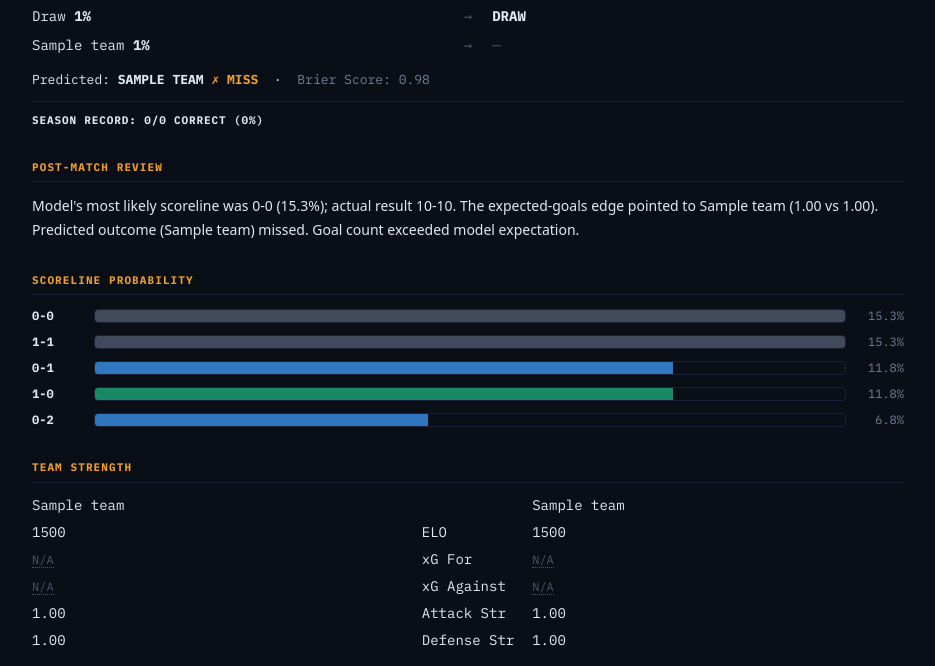
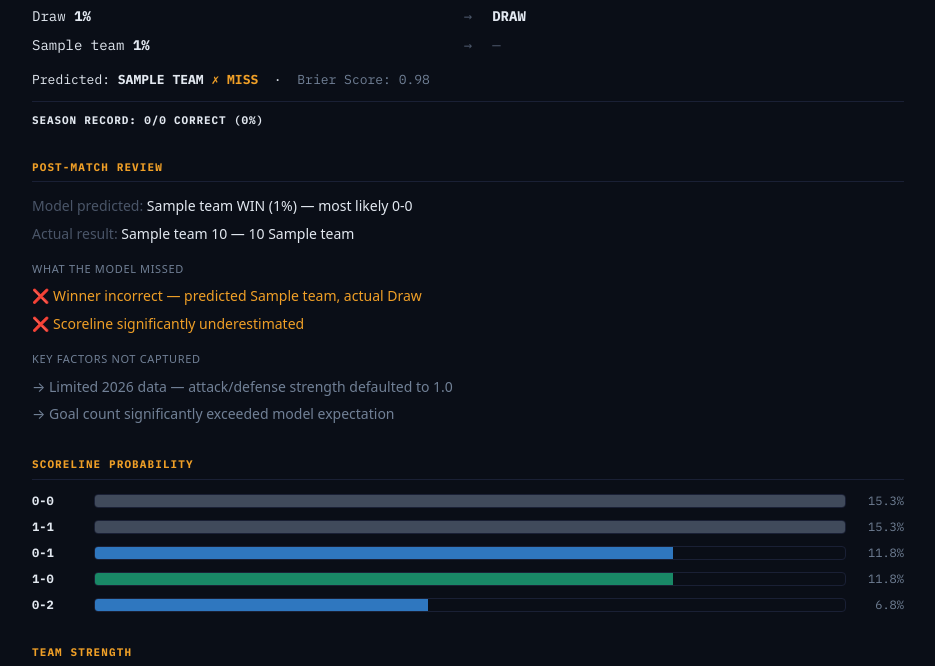
Before and after one commit to Gunnerista/worldcup-predictor, a Flask app: page /match/1 in a window 1280 px wide. Shown: the part 345-1011 px from the top of the page, without its empty margins (172-1107 px from the left). Run offline with Flask 3, Linux system fonts and the light colour scheme; tables that the repository leaves empty hold one stand-in row (values such as "Sample post"); a database or web service that is not in the repository returns one stand-in record (values such as "Sample title"); data that the repository does not hold is empty; some libraries are stand-ins or nearby versions.

Commit message:
feat: structured post-match review with got_right/missed/key_factors

```diff
--- a/app.py
+++ b/app.py
@@ -331,35 +331,76 @@ def generate_pre_match_narrative(b) -> str:
     return " ".join(parts)
 
 
-def generate_post_match_review(b) -> str:
-    """English post-match review comparing prediction to result."""
+def generate_post_match_review(b) -> dict:
+    """Structured post-match review: prediction vs result, what the model got
+    right / missed, and factors it couldn't capture."""
     t1, t2 = b["team1"], b["team2"]
-    parts = []
+    correct = bool(b.get("prediction_correct"))
+    aw = b.get("actual_winner", "Draw")
+    pw = b.get("predicted_winner", "Draw")
+    eg1, eg2 = b["eg1"], b["eg2"]
+    total_xg = eg1 + eg2
+    actual_total = b.get("actual_total_goals", 0)
+    pred = b.get("pred", {"p1": b["p1"], "pdraw": b["pdraw"], "p2": b["p2"]})
+
+    # Predicted outcome summary.
+    if pw == t1:
+        label, pct = f"{t1} WIN", pred["p1"]
+    elif pw == t2:
+        label, pct = f"{t2} WIN", pred["p2"]
+    else:
+        label, pct = "DRAW", pred["pdraw"]
+    top_sl = b["scorelines"][0]["scoreline"] if b["scorelines"] else "n/a"
+    predicted = f"{label} ({pct}%) — most likely {top_sl}"
+    actual = f"{t1} {b.get('actual_score_plain', '')} {t2}"
+
+    # What the model got right.
+    got_right = []
+    if correct:
+        got_right.append("Correct draw prediction" if aw == "Draw"
+                         else f"Correct winner prediction ({aw} WIN)")
+    fav = t1 if eg1 >= eg2 else t2
+    if aw != "Draw" and aw == fav:
+        got_right.append(f"xG edge correctly identified ({t1} {eg1:.2f} vs {t2} {eg2:.2f})")
+    if total_xg < 2.5 and actual_total <= 2:
+        got_right.append("Low-scoring prediction accurate")
+
+    # What the model missed.
+    missed = []
+    if not correct:
+        missed.append(f"Winner incorrect — predicted {pw}, actual {aw}")
     if b["scorelines"]:
-        top = b["scorelines"][0]
-        parts.append(
-            f"Model's most likely scoreline was {top['scoreline']} "
-            f"({top['probability_pct']}%); actual result {b['actual_score_plain']}."
-        )
-    fav = t1 if b["eg1"] >= b["eg2"] else t2
-    parts.append(
-        f"The expected-goals edge pointed to {fav} "
-        f"({b['eg1']:.2f} vs {b['eg2']:.2f})."
-    )
-    if b.get("prediction_correct") is True:
-        parts.append(f"Predicted outcome ({b['predicted_winner']}) was correct.")
-    elif b.get("prediction_correct") is False:
-        parts.append(f"Predicted outcome ({b['predicted_winner']}) missed.")
-    expected_total = round(b["eg1"] + b["eg2"])
-    actual_total = b.get("actual_total_goals")
-    if actual_total is not None:
-        if actual_total > expected_total:
-            parts.append("Goal count exceeded model expectation.")
-        elif actual_total < expected_total:
-            parts.append("Goal count fell below model expectation.")
-        else:
-            parts.append("Goal count matched model expectation.")
-    return " ".join(parts)
+        sl0 = b["scorelines"][0]
+        predicted_total = sl0["home_goals"] + sl0["away_goals"]
+        if actual_total - predicted_total >= 2:
+            missed.append("Scoreline significantly underestimated")
+        elif predicted_total - actual_total >= 2:
+            missed.append("Scoreline significantly overestimated")
+    if pw == "Draw" and aw != "Draw":
+        missed.append("Draw probability overstated")
+
+    # Factors the model could not capture.
+    key_factors = []
+    s1, s2 = b["strength1"], b["strength2"]
+    if s1.get("xg_for") is None or s2.get("xg_for") is None:
+        key_factors.append("Limited 2026 data — attack/defense strength defaulted to 1.0")
+    elo_diff = b.get("elo_diff", 0)
+    stronger = t1 if elo_diff > 0 else t2
+    if abs(elo_diff) >= 100 and aw != stronger:
+        key_factors.append("High ELO gap upset — model underweighted upset probability")
+    if total_xg > 0 and actual_total > 1.5 * total_xg:
+        key_factors.append("Goal count significantly exceeded model expectation")
+    if not key_factors:
+        key_factors.append("No significant model blind spots identified")
+
+    return {
+        "predicted": predicted,
+        "actual": actual,
+        "correct": correct,
+        "got_right": got_right,
+        "missed": missed,
+        "key_factors": key_factors,
+    }
 
 
 TEAM_FLAGS = {
--- a/templates/match.html
+++ b/templates/match.html
@@ -76,7 +76,31 @@
 
     <section class="section">
         <h2>Post-Match Review</h2>
-        <p class="narrative">{{ bundle.narrative_post }}</p>
+        <div class="narrative">
+            <div><span class="muted">Model predicted:</span> {{ bundle.narrative_post.predicted }}</div>
+            <div style="margin-top:4px"><span class="muted">Actual result:</span> {{ bundle.flag1 }} {{ bundle.team1 }} {{ bundle.score }} {{ bundle.flag2 }} {{ bundle.team2 }}</div>
+
+            {% if bundle.narrative_post.got_right %}
+            <div style="margin-top:14px; text-transform:uppercase; letter-spacing:.06em; font-size:11px; color:#718096">What the model got right</div>
+            <ul style="list-style:none; margin-top:6px; display:grid; gap:4px">
+                {% for x in bundle.narrative_post.got_right %}<li style="color:#1D9E75">✅ {{ x }}</li>{% endfor %}
+            </ul>
+            {% endif %}
+
+            {% if bundle.narrative_post.missed %}
+            <div style="margin-top:14px; text-transform:uppercase; letter-spacing:.06em; font-size:11px; color:#718096">What the model missed</div>
+            <ul style="list-style:none; margin-top:6px; display:grid; gap:4px">
+                {% for x in bundle.narrative_post.missed %}<li style="color:#EF9F27">❌ {{ x }}</li>{% endfor %}
+            </ul>
+            {% endif %}
+
+            {% if bundle.narrative_post.key_factors %}
+            <div style="margin-top:14px; text-transform:uppercase; letter-spacing:.06em; font-size:11px; color:#718096">Key factors not captured</div>
+            <ul style="list-style:none; margin-top:6px; display:grid; gap:4px">
+                {% for x in bundle.narrative_post.key_factors %}<li style="color:#718096">→ {{ x }}</li>{% endfor %}
+            </ul>
+            {% endif %}
+        </div>
     </section>
 
     {% else %}
```
